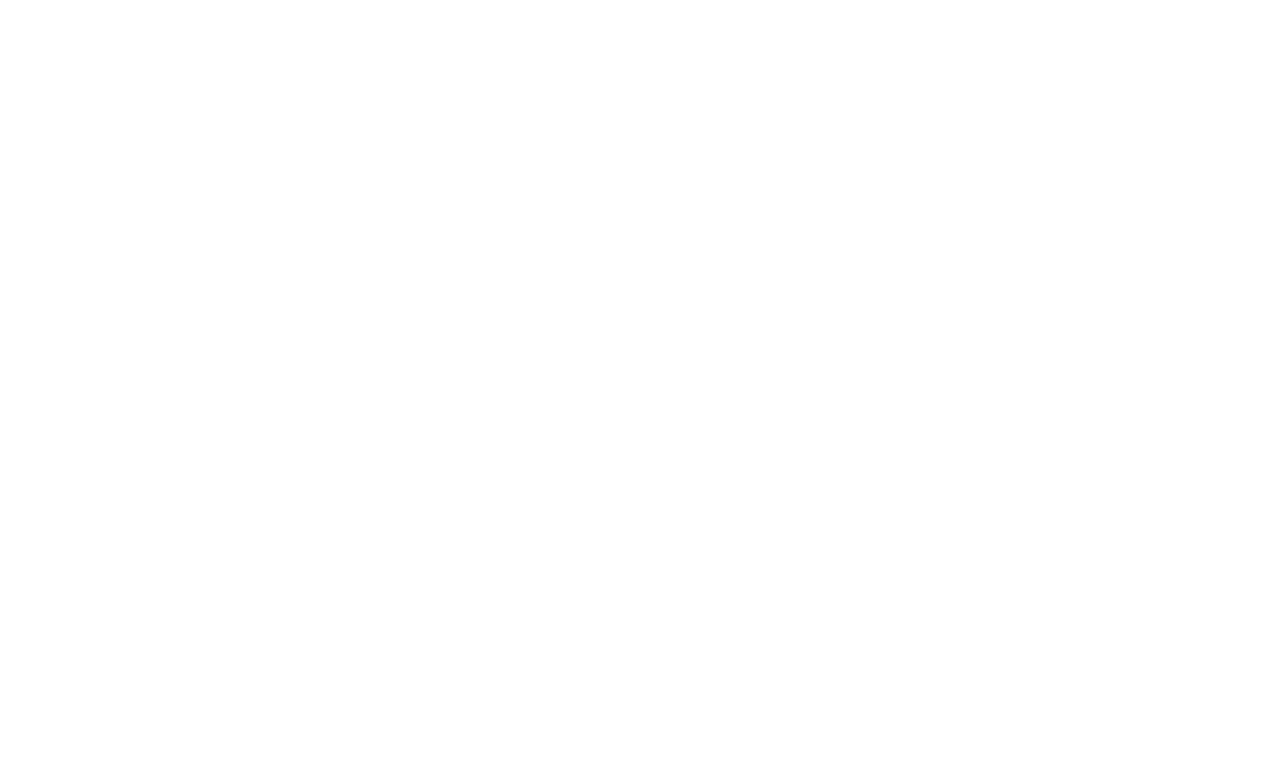
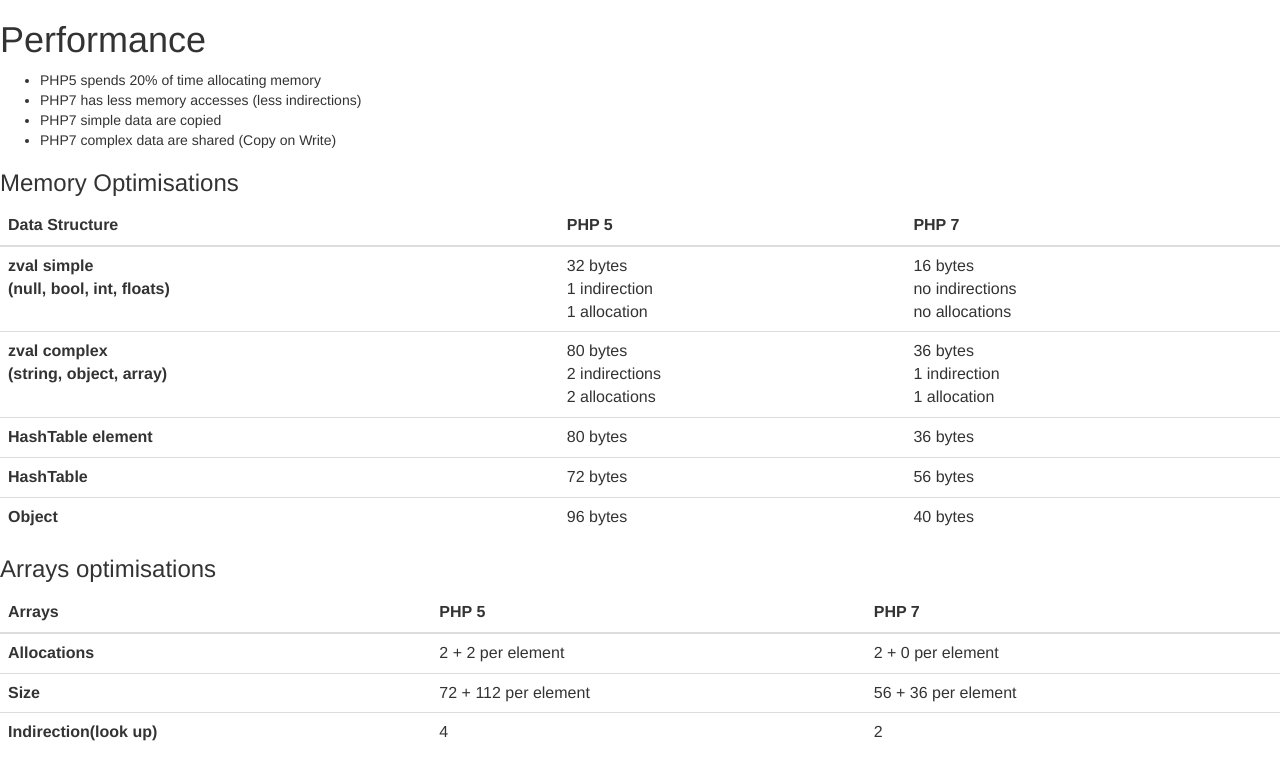
Before and after one commit to marcorosello/php7, a PHP site: page /performace.php in a window 1280 px wide. Before the commit the part shown is empty. Shown: the top 780 px of the page. Run offline with PHP 8.4, Linux system fonts and the light colour scheme; some libraries are stand-ins or nearby versions.

Commit message:
performance page

```diff
--- a/performace.php
+++ b/performace.php
@@ -1,3 +1,82 @@
-<?php
+<!-- // http://www.zend.com/en/resources/php7_infographic -->
+<!DOCTYPE>
+<html lang="en">
+<head>
+    <meta charset="utf-8">
+    <meta http-equiv="X-UA-Compatible" content="IE=edge">
+    <meta name="viewport" content="width=device-width, initial-scale=1">
 
-// http://www.zend.com/en/resources/php7_infographic
+    <title>Performace</title>
+
+    <link rel="stylesheet" href="https://maxcdn.bootstrapcdn.com/bootstrap/3.3.6/css/bootstrap.min.css">
+    <link rel="stylesheet" href="https://cdnjs.cloudflare.com/ajax/libs/bootstrap-datepicker/1.5.1/css/bootstrap-datepicker.css">
+</head>
+<body role="document">
+    <div class="row ml10">
+        <div class="col-md-10">
+            <h1>Performance</h1>
+        </div>
+        <div class="col-md-12">
+            <ul>
+                <li>PHP5 spends 20% of time allocating memory</li>
+                <li>PHP7 has less memory accesses (less indirections)</li>
+                <li>PHP7 simple data are copied</li>
+                <li>PHP7 complex data are shared (Copy on Write)</li>
+            </ul>
+            <h3>Memory Optimisations</h3>
+            <table class="table">
+                <thead>
+                    <tr><th>Data Structure</th><th>PHP 5</th><th>PHP 7</th></tr>
+                </thead>
+                <tr>
+                    <td><strong>zval simple <br> (null, bool, int, floats)</strong></td>
+                    <td>32 bytes<br>1 indirection<br>1 allocation</td>
+                    <td>16 bytes<br>no indirections<br>no allocations</td>
+                </tr>
+                <tr>
+                    <td><strong>zval complex<br>(string, object, array)</strong></td>
+                    <td>80 bytes<br>2 indirections<br>2 allocations</td>
+                    <td>36 bytes<br>1 indirection<br>1 allocation</td>
+                </tr>
+                <tr>
+                    <td><strong>HashTable element</strong></td>
+                    <td>80 bytes</td>
+                    <td>36 bytes</td>
+                </tr>
+                <tr>
+                    <td><strong>HashTable</strong></td>
+                    <td>72 bytes</td>
+                    <td>56 bytes</td>
+                </tr>
+                <tr>
+                    <td><strong>Object</strong></td>
+                    <td>96 bytes</td>
+                    <td>40 bytes</td>
+                </tr>
+            </table>
+            <h3>Arrays optimisations</h3>
+            <table class="table">
+                <thead>
+                    <tr><th>Arrays</th><th>PHP 5</th><th>PHP 7</th></tr>
+                </thead>
+                <tr>
+                    <td><strong>Allocations</strong></td>
+                    <td>2 + 2 per element</td>
+                    <td>2 + 0 per element</td>
+                </tr>
+                <tr>
+                    <td><strong>Size</strong></td>
+                    <td>72 + 112 per element</td>
+                    <td>56 + 36 per element</td>
+                </tr>
+                <tr>
+                    <td><strong>Indirection(look up)</strong></td>
+                    <td>4</td>
+                    <td>2</td>
+                </tr>
+                <tr>
+                </tr>
+            </table>
+        </div>
+    </div>
+</body>
```
